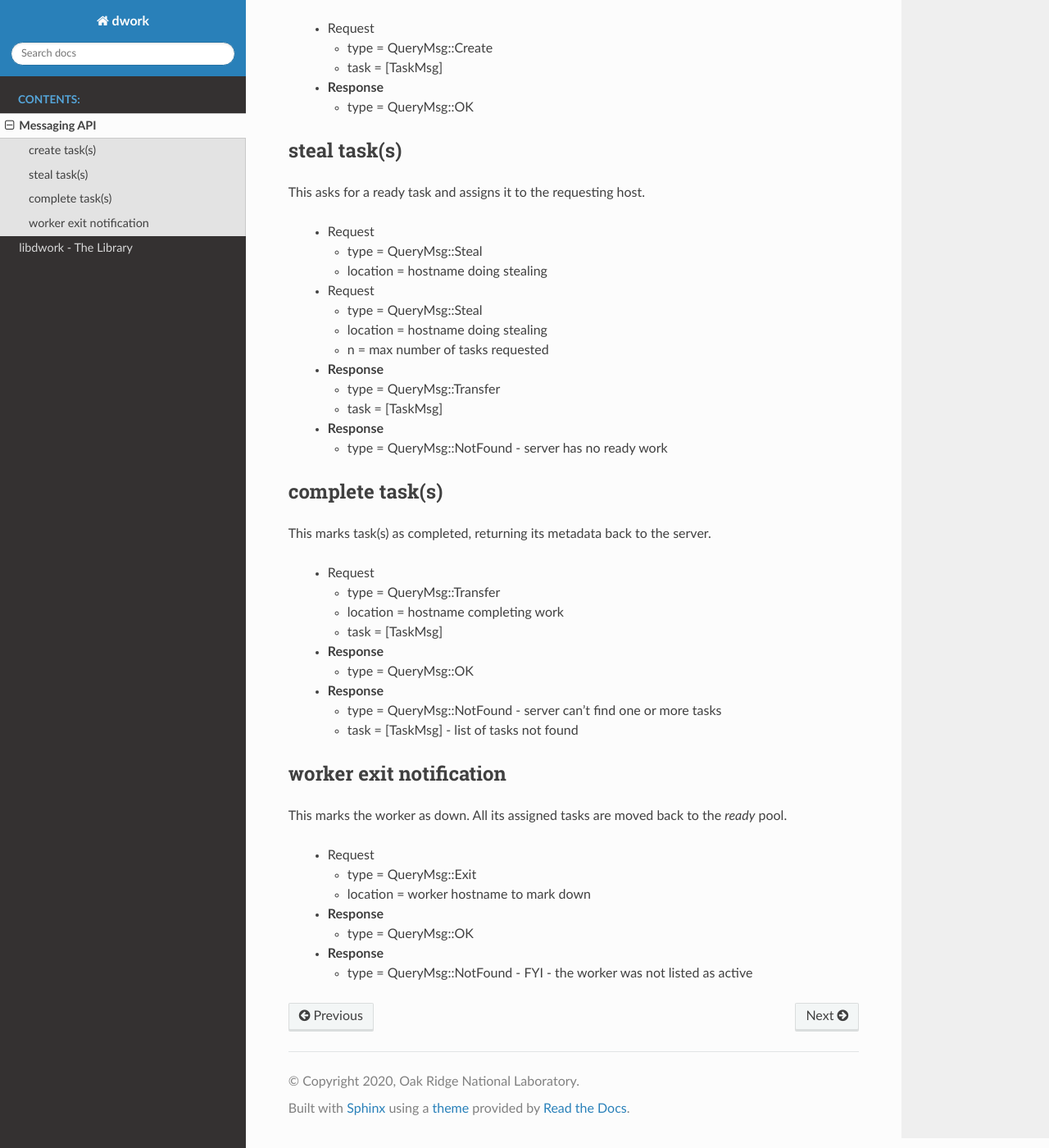
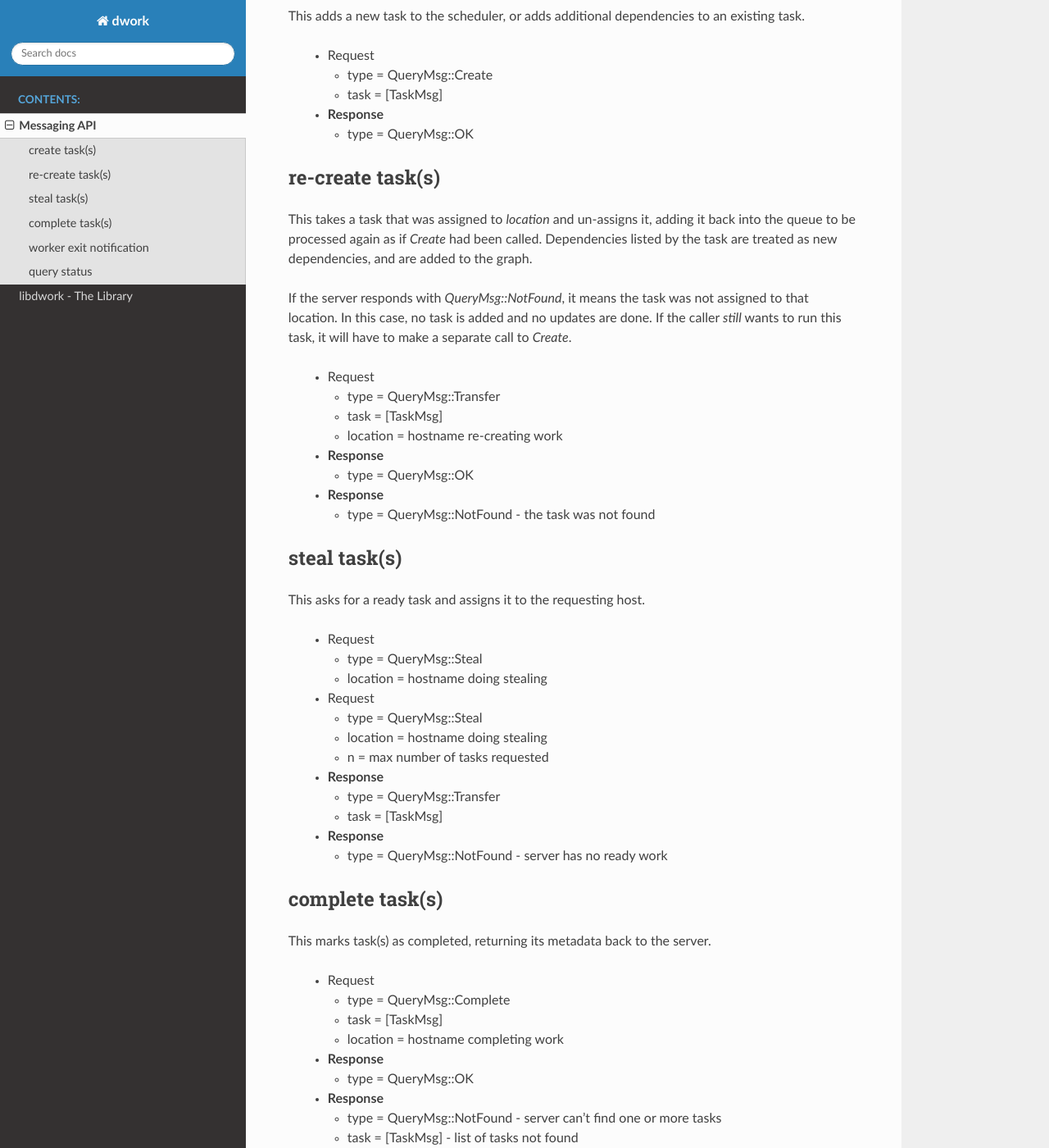
Before and after one commit to frobnitzem/dwork, a Sphinx documentation site: the page built from docs/messaging.rst, in a window 1280 px wide and 1400 px high, scrolled down 1088 px. Shown: the whole window at 82% size. Built offline with Sphinx 7.4.7 and the Read the Docs theme 2.0.0, drawn with Linux system fonts in a browser that asks for light colours; some of the changed text lies outside the part shown.

Commit message:
Optimized protobuf, added status and (renamed) Complete QueryMsg-s.

```diff
--- a/CMakeLists.txt
+++ b/CMakeLists.txt
@@ -36,7 +36,7 @@
 set(PROTO_HDRS include/TaskMsg.pb.h)
 
 ##########  TARGETS  ################################################
-add_library(dwork src/taskDB.cc src/taskHeap.cc src/dag.cc ${PROTO_SRCS})
+add_library(dwork src/taskDB.cc src/taskHeap.cc src/proto.cc src/dag.cc ${PROTO_SRCS})
 add_executable(manager src/manager.cc)
 add_executable(dhub   src/dhub.cc)
 add_executable(dquery src/dquery.cc)
@@ -45,7 +45,7 @@
 
 # library code properties
 
-target_link_libraries(dwork PUBLIC dwork_compiler_flags protobuf::libprotobuf cppzmq PkgConfig::TKRZW Threads::Threads)
+target_link_libraries(dwork PUBLIC dwork_compiler_flags protobuf::libprotobuf-lite cppzmq PkgConfig::TKRZW Threads::Threads)
 target_include_directories(dwork
                            PUBLIC
                             $<BUILD_INTERFACE:${CMAKE_CURRENT_SOURCE_DIR}/include>
--- a/docs/messaging.rst
+++ b/docs/messaging.rst
@@ -15,11 +15,13 @@
       enum Type {
         Create   = 0; // Create new tasks (requires TaskMsg)
         Steal    = 1; // request a ready task (requires name == hostname)
-        Transfer = 2; // notify on completion of a task (requires TaskMsg)
-        Lookup   = 3; // lookup a location
-        NotFound = 4; // reply to steal / transfer
-        Exit     = 5; // signal exit of server
+        Complete = 2; // notify on completion of a task (requires TaskMsg and location)
+        Transfer = 3; // transfer responsibility for a job (requires TaskMsg and location)
+        Lookup   = 4; // lookup a location
+        NotFound = 5; // reply to steal / transfer
         OK       = 6;
+        Exit     = 7; // signal exit of server
+        Error    = 8; // message format/parse error
       }
       required Type    type = 1;
       repeated TaskMsg task = 2; // required when type == Notify
@@ -61,6 +63,36 @@
 
     - type = QueryMsg::OK
 
+re-create task(s)
+-----------------
+
+This takes a task that was assigned to `location` and
+un-assigns it, adding it back into the queue to
+be processed again as if `Create` had been called.
+Dependencies listed by the task are treated as
+new dependencies, and are added to the graph.
+
+If the server responds with `QueryMsg::NotFound`,
+it means the task was not assigned to that location.
+In this case, no task is added and no updates
+are done.
+If the caller *still* wants to run this task,
+it will have to make a separate call to `Create`.
+
+  * Request
+
+    - type = QueryMsg::Transfer
+    - task = [TaskMsg]
+    - location = hostname re-creating work
+
+  * **Response**
+
+    - type = QueryMsg::OK
+
+  * **Response**
+
+    - type = QueryMsg::NotFound - the task was not found
+
 
 steal task(s)
 -------------
@@ -96,9 +128,9 @@
 
   * Request
 
-    - type = QueryMsg::Transfer
+    - type = QueryMsg::Complete
+    - task = [TaskMsg]
     - location = hostname completing work
-    - task = [TaskMsg]
 
   * **Response**
 
@@ -127,3 +159,16 @@
   * **Response**
 
     - type = QueryMsg::NotFound - FYI - the worker was not listed as active
+
+query status
+------------
+
+  * Request
+
+    - type = QueryMsg::OK
+
+  * **Response**
+
+    - type = QueryMsg::OK
+    - name = string describing current status
+    - n    = number of ready tasks at query time
```
Also changed, not shown: docs/libdwork.rst (+24 -1 lines), 16 other files.
